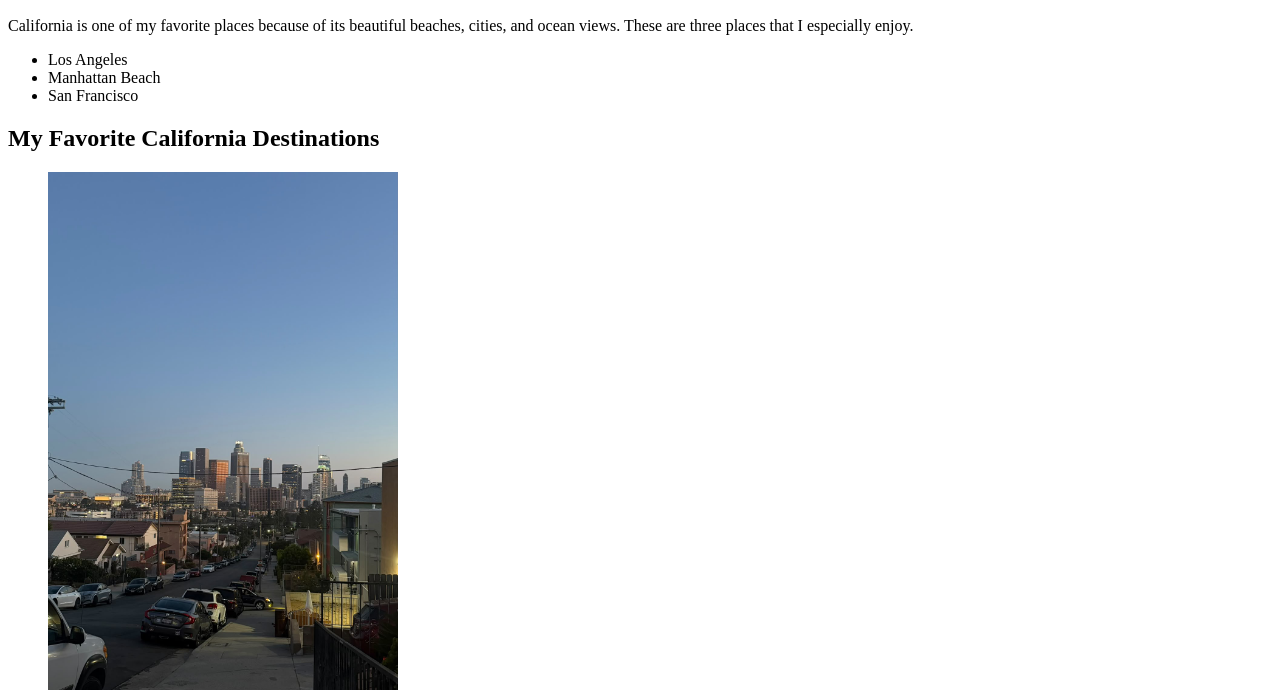
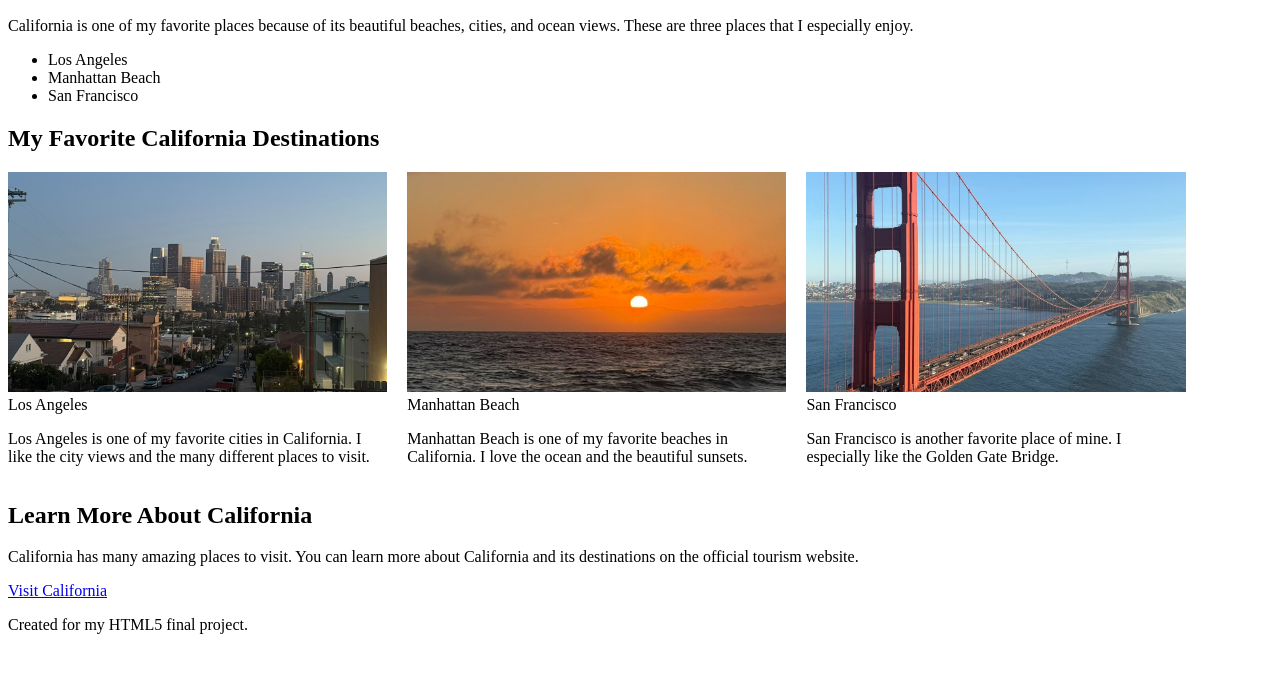
Before and after one commit to Jefri1202/california-places, a plain HTML site: page index.html in a window 1280 px wide. Shown: the part 110-800 px from the top of the page. Drawn offline with Linux system fonts and the light colour scheme.

Commit message:
Implement gallery for favorite California destinations
Added a gallery layout for favorite California destinations with images and captions.

```diff
--- a/index.html
+++ b/index.html
@@ -4,6 +4,24 @@
 <head>
     <meta charset="UTF-8">
     <title>My Favorite Places in California</title>
+
+    <style>
+        .gallery {
+            display: flex;
+            gap: 20px;
+        }
+
+        .gallery figure {
+            width: 30%;
+            margin: 0;
+        }
+
+        .gallery img {
+            width: 100%;
+            height: 220px;
+            object-fit: cover;
+        }
+    </style>
 </head>
 
 <body>
@@ -33,10 +51,11 @@
         <section>
             <h2>My Favorite California Destinations</h2>
 
+            <div class="gallery">
+
                 <figure>
                     <img src="los-angeles.jpg"
-                     alt="Los Angeles skyline at sunset"
-                     width="350">
+                         alt="Los Angeles skyline at sunset">
                     <figcaption>Los Angeles</figcaption>
 
                     <p>
@@ -47,8 +66,7 @@
 
                 <figure>
                     <img src="manhattan-beach.jpg"
-                     alt="Manhattan Beach at sunset with the ocean and beach"
-                     width="350">
+                         alt="Manhattan Beach at sunset with the ocean and beach">
                     <figcaption>Manhattan Beach</figcaption>
 
                     <p>
@@ -59,8 +77,7 @@
 
                 <figure>
                     <img src="san-francisco.jpg"
-                     alt="Golden Gate Bridge in San Francisco over the water"
-                     width="350">
+                         alt="Golden Gate Bridge in San Francisco over the water">
                     <figcaption>San Francisco</figcaption>
 
                     <p>
@@ -68,6 +85,8 @@
                         I especially like the Golden Gate Bridge.
                     </p>
                 </figure>
+
+            </div>
 
         </section>
 
```
Lines whose indentation alone changed are shown as unchanged.
